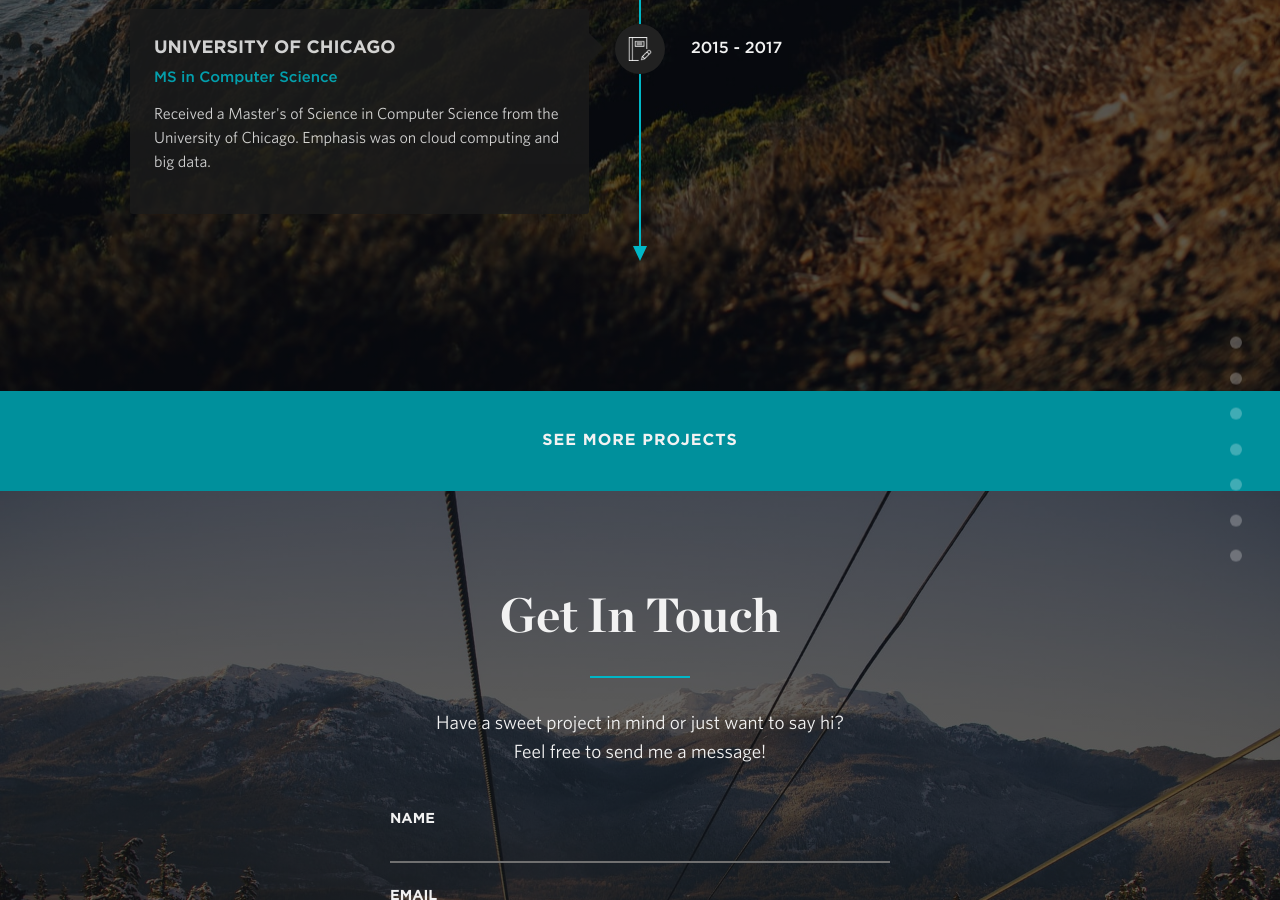
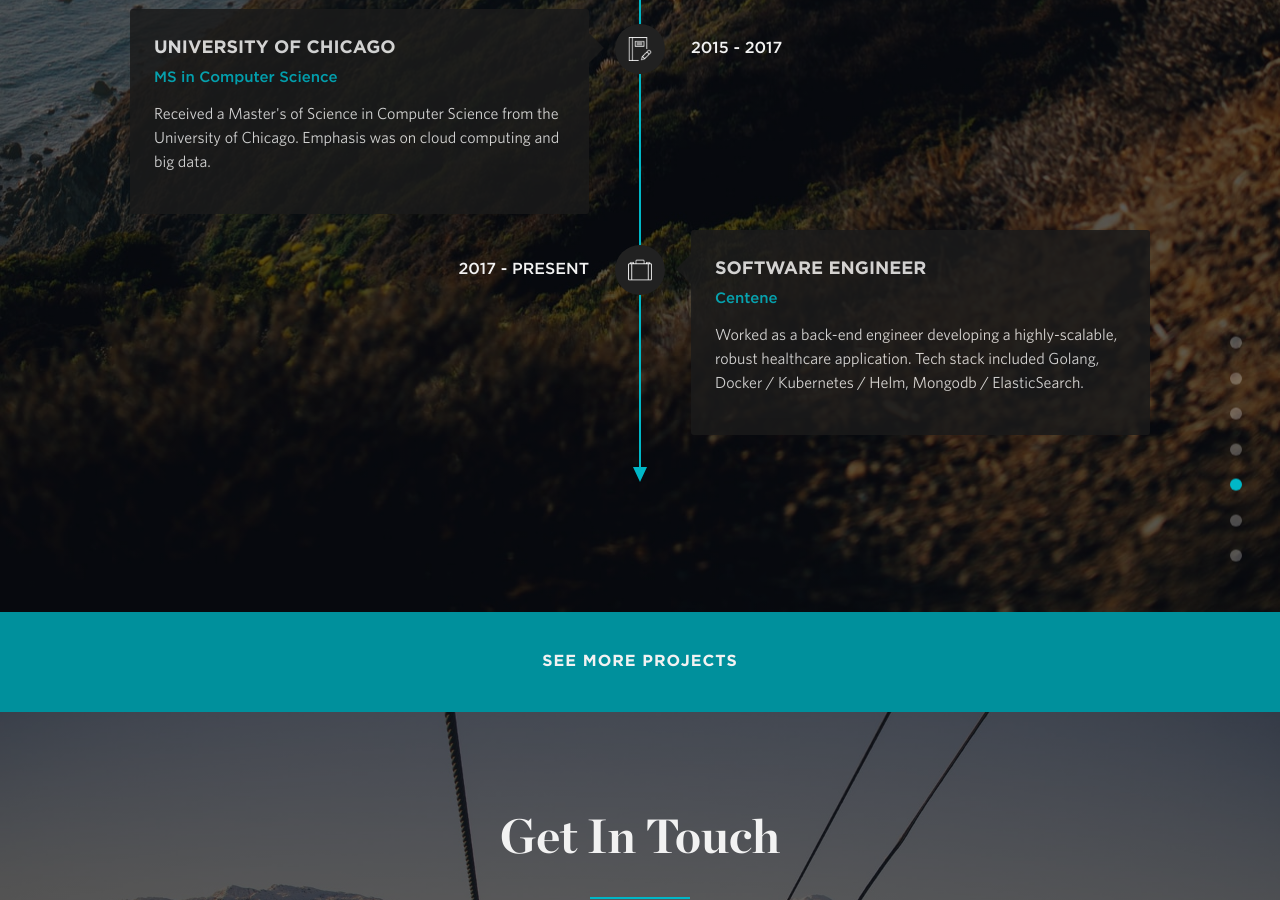
Before and after one commit to mikgeo2012/mikgeo2012.github.io, a Jekyll site: the page built from index.html, in a window 1280 px wide and 900 px high, scrolled down 4663 px. Built offline with Jekyll 4.4.1, drawn with Linux system fonts in a browser that asks for light colours; nearby versions of some CDN libraries; some of the changed text lies outside the part shown.

```diff
--- a/_config.yml
+++ b/_config.yml
@@ -15,6 +15,8 @@ social:
     url: https://github.com/mikgeo2012
   - title: linkedin
     url: https://www.linkedin.com/in/mikhailgeorge/
+  - title: blog
+    url: http://35.232.87.186/
 
 # Build settings
 markdown: kramdown
--- a/_data/skills.yml
+++ b/_data/skills.yml
@@ -1,12 +1,12 @@
 development:
+  - item: Golang
+  - item: Python
   - item: Java
-  - item: Python
-  - item: Javascript
   - item: R
-  - item: Ruby
+  - item: SQL/NOSQL
   - item: HTML/XML
   - item: PHP
-  - item: SQL/NOSQL
+  - item:
 
 frameworks:
   - item: Flask/Jinja
--- a/_data/timeline.yml
+++ b/_data/timeline.yml
@@ -31,6 +31,13 @@
   date: 2015 - 2017
 
 
+- position: Software Engineer
+  company: Centene
+  description: Worked as a back-end engineer developing a highly-scalable, robust healthcare application. Tech stack included Golang, Docker / Kubernetes / Helm, Mongodb / ElasticSearch.
+  sprite: industry
+  date: 2017 - Present
+
+
 
 
 
```
